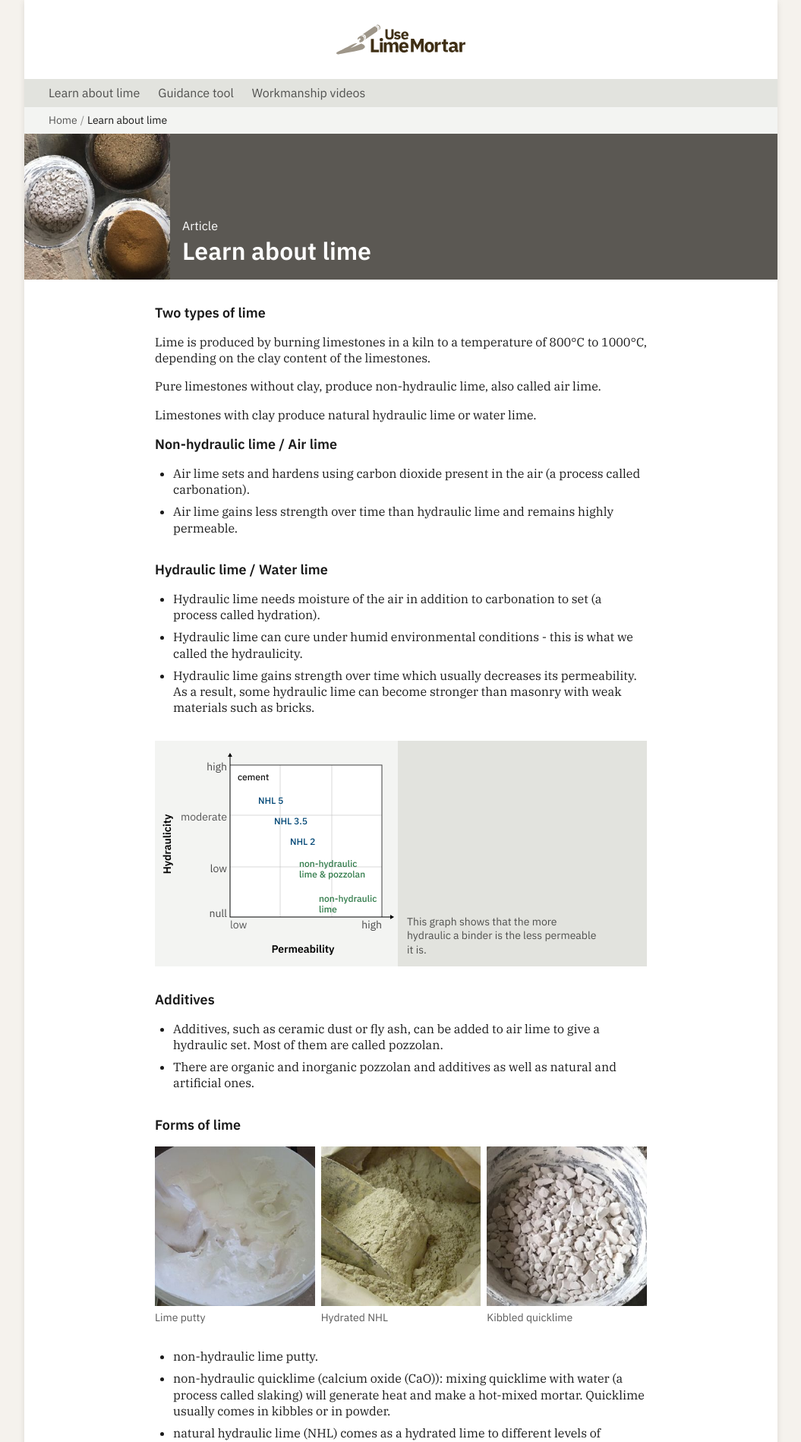
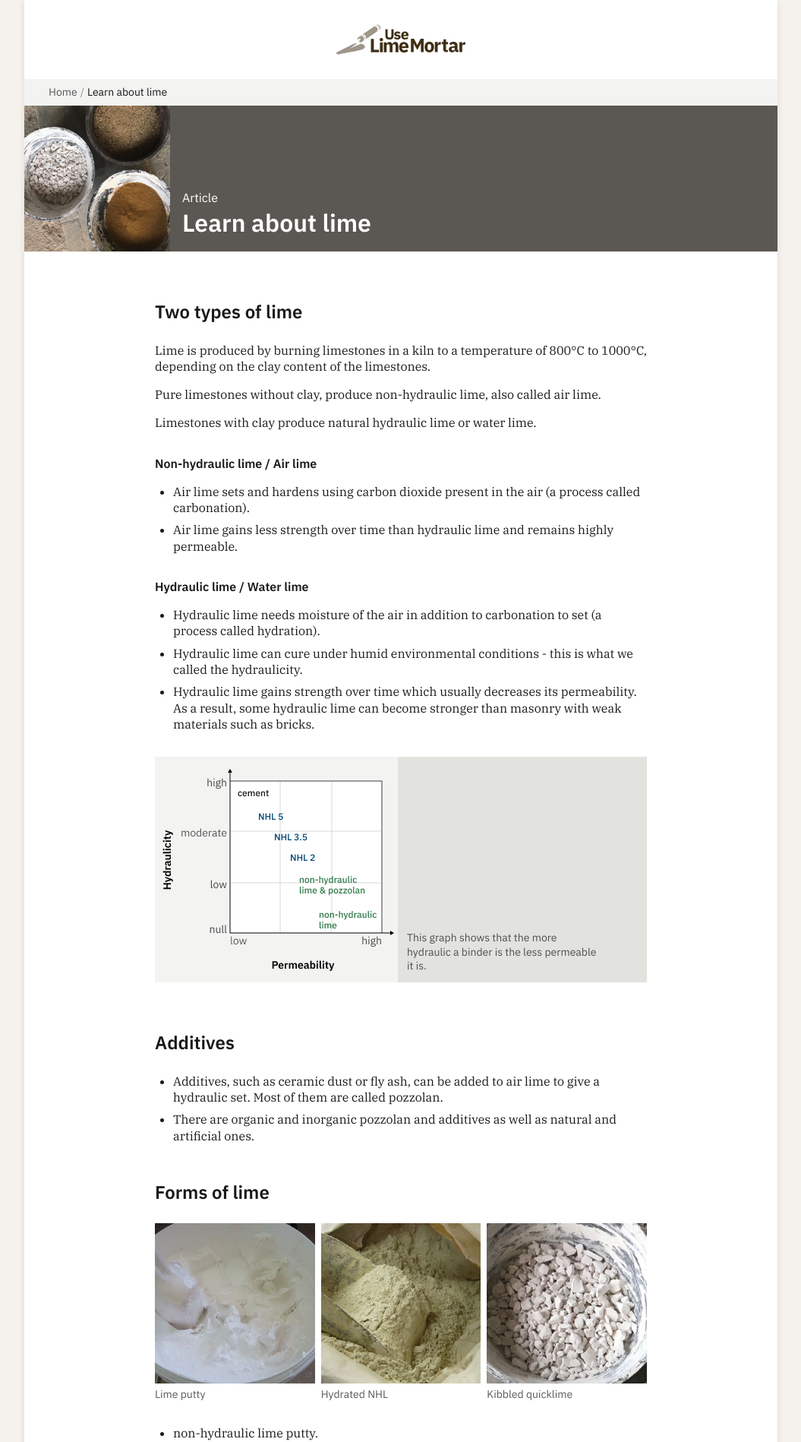
Before and after one commit to LucieFu/uselimemortar, a Jekyll site: the page built from _articles/learn-about-lime.md, in a window 1280 px wide. Shown: the top 1898 px of the page at 76% size, without its empty margins (112-1167 px from the left). Built offline with Jekyll 4.4.1, drawn with Linux system fonts in a browser that asks for light colours; some of the changed text lies outside the part shown.

Commit message:
Fix text hierarchy in article

```diff
--- a/_articles/learn-about-lime.md
+++ b/_articles/learn-about-lime.md
@@ -48,7 +48,7 @@ Limestones with clay produce natural hydraulic lime or water lime.
   description="This graph shows that the more hydraulic a binder is the less permeable it is."
 %}
 
-### Additives
+## Additives
 * Additives, such as ceramic dust or fly ash, can be added to air lime to give a hydraulic set. Most of them  are called pozzolan.
 * There are organic and inorganic pozzolan and additives as well as natural and artificial ones.
 
--- a/_includes/site-footer.html
+++ b/_includes/site-footer.html
@@ -1,5 +1,6 @@
 <footer>
   <div class="full-width py-16 px-16">
     <p class="copyright-text">Use Lime Mortar &copy; Copyright, The University of Oxford 2019. All Rights Reserved.<br />The authors being Lucie Fusade, Tom Byers, Lewis Proudfoot and Heather Viles have asserted their moral rights.</p>
+    <p class="copyright-text">Site design by <a href="https://dribbble.com/tombyers">Tom Byers</a></p>
   </div>
 </footer>
--- a/_layouts/default.html
+++ b/_layouts/default.html
@@ -11,7 +11,7 @@
   <body>
     <div class="full-width shadow-md bg-white">
       {% include site-header.html %}
-      {% include navigation-bar.html %}
+      <!-- {% include navigation-bar.html %} -->
 
       {% unless page.title == 'Home' %}
         {% include breadcrumb-bar.html breadcrumb-links=page.breadcrumb-links page-title=page.title %}
--- a/css/main.css
+++ b/css/main.css
@@ -26,7 +26,7 @@ body {
 ul {
   list-style: disc;
   padding-left: 24px;
-  margin-bottom: 32px;
+  margin-bottom: 16px;
 }
 
 li {
@@ -269,12 +269,22 @@ a { color: #014776; }
   }
 }
 .article-body {
-  margin-bottom: 32px;
+  margin-bottom: 48px;
+}
+.article-body h2 {
+  font-size: 24px;
+  padding-top: 32px;
+  margin-bottom: 24px;
+}
+.article-body h3 {
+  font-size: 16px;
+  padding-top: 16px;
 }
 
 .graph-image {
   background-color: #E2E3DE;
   margin-bottom: 32px;
+  margin-top: 32px;
   display: flex;
   align-items: flex-end;
   flex-wrap: wrap;
@@ -479,6 +489,10 @@ a { color: #014776; }
   font-size: 12px;
   color: rgba(0,0,0,0.65);
   font-weight: 400;
+  margin-bottom: 0;
+}
+.copyright-text a {
+  color: rgba(0,0,0,0.65);
 }
 
 .homepage-hero img {
```
Also changed, not shown: other parts of _articles/learn-about-lime.md (+1 -1 lines), index.html (+5 -3 lines).
